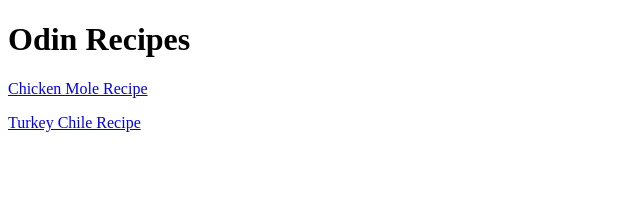
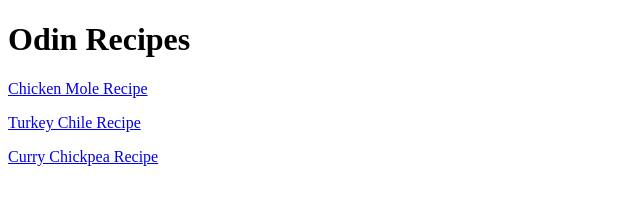
Before and after one commit to ianlabash/odin-recipes, a plain HTML site: page index.html in a window 1280 px wide. Shown: the whole page, without its empty margins (0-640 px from the left). Drawn offline with Linux system fonts and the light colour scheme.

Commit message:
Add chickpea link to index.html

```diff
--- a/index.html
+++ b/index.html
@@ -10,5 +10,6 @@
     <h1>Odin Recipes</h1>
     <p><a href="recipes/chicken-mole.html">Chicken Mole Recipe</a></p>
     <p><a href="recipes/turkey-chile.html">Turkey Chile Recipe</a></p>
+    <p><a href="recipes/chickpea.html">Curry Chickpea Recipe</a></p>
 </body>
 </html>
```
